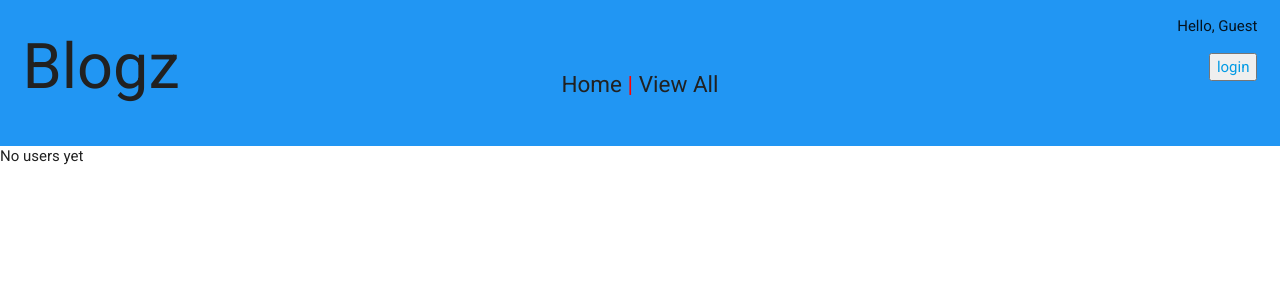
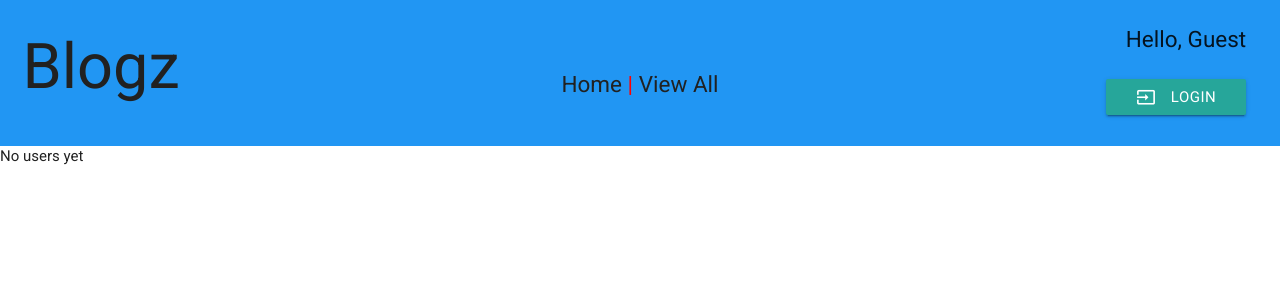
Before and after one commit to JMGoebel/Blogz, a Flask app: page / in a window 1280 px wide. Shown: the top 300 px of the page. Run offline with Flask 2, Linux system fonts and the light colour scheme; some libraries are stand-ins or nearby versions.

Commit message:
ADDS: google fonts and styled right nave bar

```diff
--- a/static/style.css
+++ b/static/style.css
@@ -20,3 +20,8 @@
   padding-top: 3em;
   color: red;
 }
+
+#user-login {
+  font-size: 1.5em;
+  padding-right: 1em;
+}
--- a/templates/base.html
+++ b/templates/base.html
@@ -1,6 +1,7 @@
 <!doctype html>
 <html>
   <head>
+      <link href="https://fonts.googleapis.com/icon?family=Material+Icons" rel="stylesheet">
     <link rel="stylesheet" href="/static/materialize.css">
     <link rel="stylesheet" href="/static/style.css">
     <link href="https://fonts.googleapis.com/css?family=Lato|Roboto" rel="stylesheet">
@@ -22,13 +23,13 @@
               {% endif %}
             </div>
 
-            <div class="col s4 right-align">
+            <div id="user-login" class="col s4 right-align">
               {% if 'user' in session  %}
                 <p>Hello, {{session['user']}}</p>
-                <a href='/logout'><button>logout</button></a>
+                <a class="waves-effect waves-light btn" href="/logout"><i class="material-icons left">cancel</i>logout</a>
               {% else %}
                 <p>Hello, Guest</p>
-                <a href="/login"><button>login</button></a>
+                <a class="waves-effect waves-light btn" href="/login"><i class="material-icons left">input</i>login</a>
               {% endif %}
             </div>
         </div>
```
